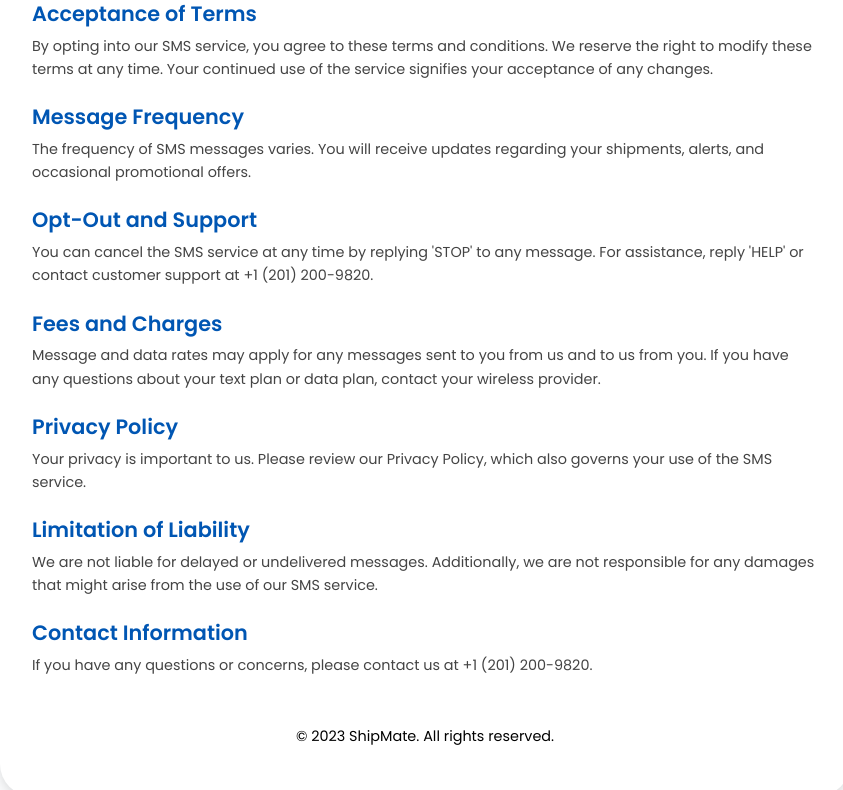
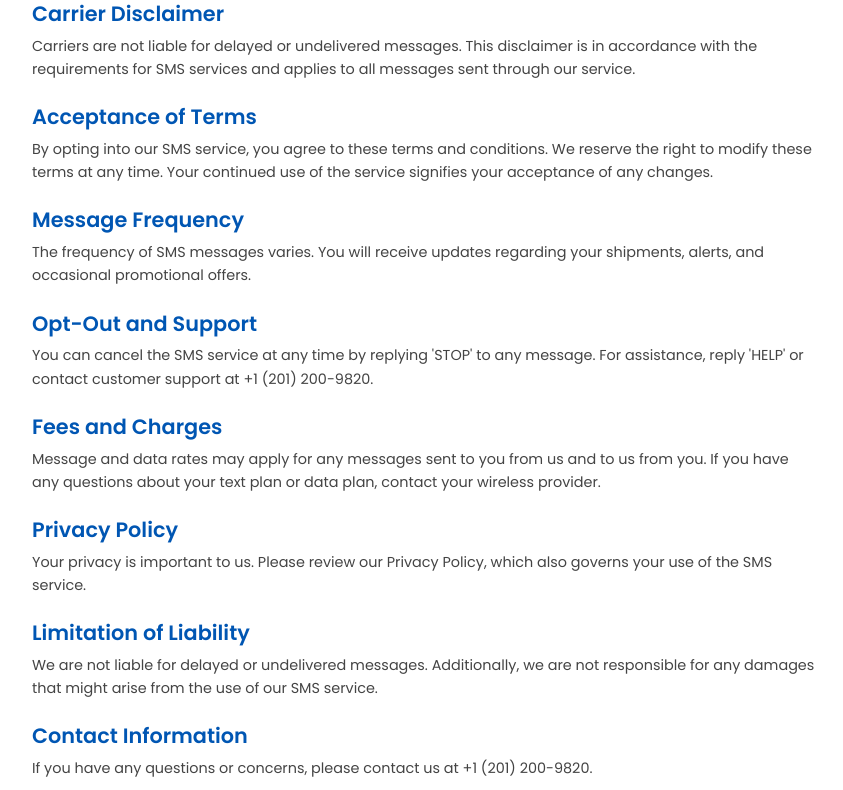
Before and after one commit to Noson5434/SMS-Terms, a plain HTML site: page index.html in a window 1280 px wide. Shown: the part 260-1050 px from the top of the page, without its empty margins (215-1058 px from the left). Drawn offline with nearby package versions, Linux system fonts and the light colour scheme.

Commit message:
Update index.html

```diff
--- a/index.html
+++ b/index.html
@@ -21,6 +21,10 @@
             <h1 class="display-4 fw-bold">ShipMate SMS Terms and Conditions</h1>
         </header>
         <main>
+            <section class="mb-4 animate-section">
+                <h2 class="fw-bold">Carrier Disclaimer</h2>
+                <p>Carriers are not liable for delayed or undelivered messages. This disclaimer is in accordance with the requirements for SMS services and applies to all messages sent through our service.</p>
+            </section>
             <section class="mb-4 animate-section">
                 <h2 class="fw-bold">Acceptance of Terms</h2>
                 <p>By opting into our SMS service, you agree to these terms and conditions. We reserve the right to modify these terms at any time. Your continued use of the service signifies your acceptance of any changes.</p>
@@ -49,7 +53,6 @@
                 <h2 class="fw-bold">Contact Information</h2>
                 <p>If you have any questions or concerns, please contact us at +1 (201) 200-9820.</p>
             </section>
-            <!-- Additional sections as needed -->
         </main>
         <footer class="text-center mt-5">
             <p>&copy; 2023 ShipMate. All rights reserved.</p>
```
